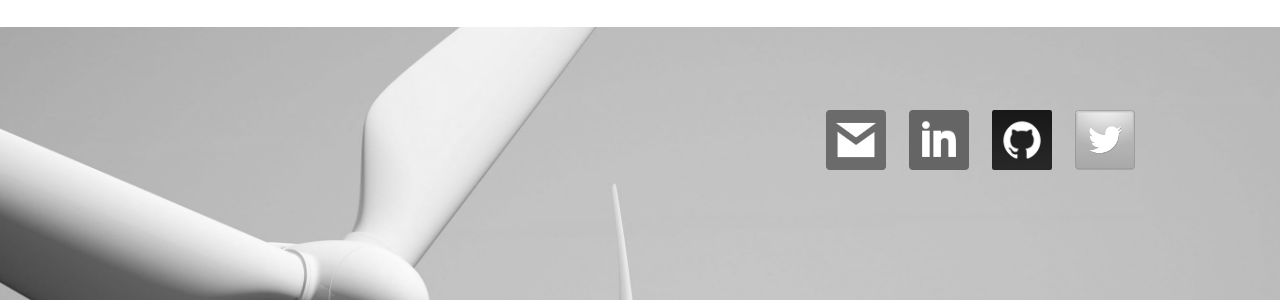
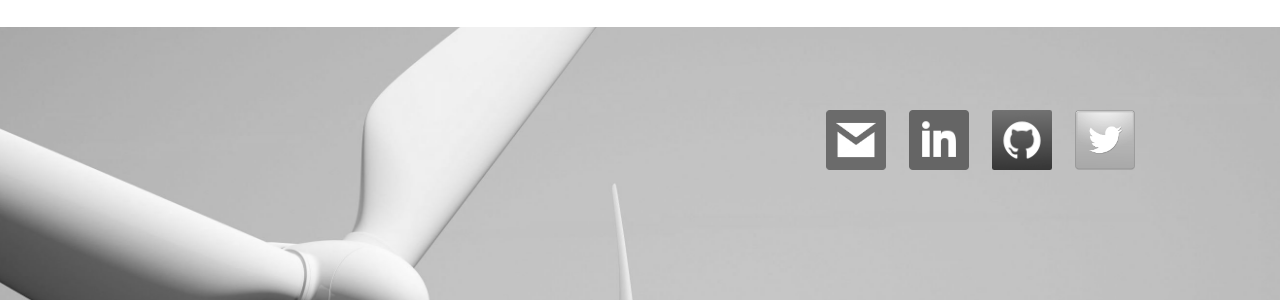
Before and after one commit to jacksoncwilliams/jackson-erin, a Jekyll site: the page built from simpleindex.html, in a window 1280 px wide. Shown: the part 3084-3384 px from the top of the page. Built offline with Jekyll 4.4.1, drawn with Linux system fonts in a browser that asks for light colours; nearby versions of some CDN libraries; some web fonts are replaced.

Commit message:
Update simpleindex.html

```diff
--- a/simpleindex.html
+++ b/simpleindex.html
@@ -275,7 +275,7 @@ title: Jackson Williams
                         </div>
                         <div class="one column">
                                     <h1>
-                                                <a href=""><img class="icons" src="images/icon/github.png" alt="Github"></a>
+                                                <a href=""><img class="icons" src="images/icon/github2.png" alt="Github"></a>
                                     </h1>
                         </div>
                         <div class="one column">
```
